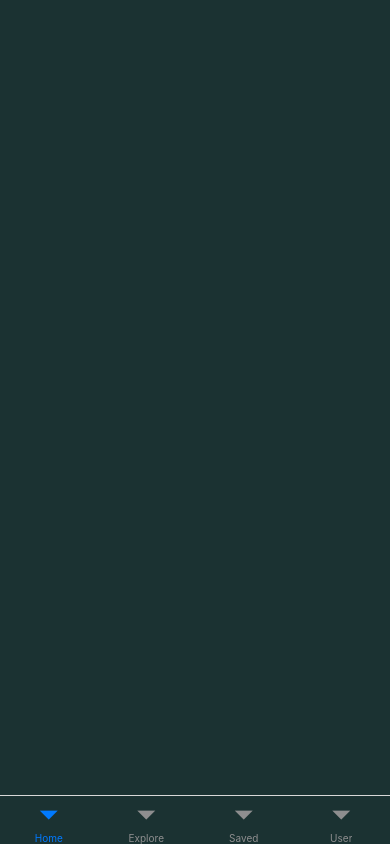
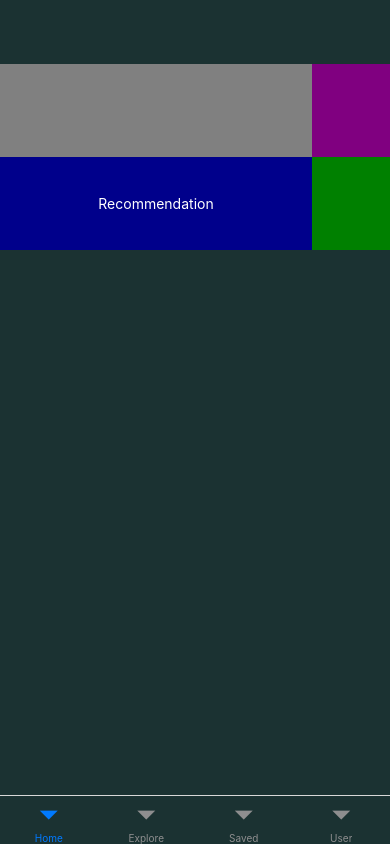
Before and after one commit to chubibi/react-native-test, a React Native app: screen /Home in a window 390 px wide. Built offline with nearby package versions, Linux system fonts and the light colour scheme.

Commit message:
Add Layout Home

```diff
--- a/Views/tabScreens/Home.js
+++ b/Views/tabScreens/Home.js
@@ -1,10 +1,24 @@
-import { SafeAreaView, View, Text, KeyboardAvoidingView} from "react-native";
+import { SafeAreaView, View, Text, KeyboardAvoidingView, TouchableOpacity} from "react-native";
 import {s} from "../../styles/Home";
+import { colors } from "../../constants/colors";
 
 export function Home(){
     return(
         <KeyboardAvoidingView behavior="smooth" style={s.containerHome}>
 
+            <View style={{height:"22%", backgroundColor:"grey",marginTop:64}}>
+                <View style={{height:"50%", backgroundColor:"darkgreen", flexDirection:"row"}}>
+                    <View style={{width:"80%", backgroundColor:"grey"}}>
+                    </View>
+                    <TouchableOpacity style={{backgroundColor:"purple", width:"20%"}}>
+                    </TouchableOpacity>
+                </View>
+                <View style={{height:"50%", backgroundColor:"darkblue", flexDirection:"row"}}>
+                    <Text style={{color:colors.white, width:"80%", alignSelf: "center", textAlign: "center"}}>Recommendation</Text>
+                    <TouchableOpacity style={{backgroundColor:"green",width:"20%"}}>
+                    </TouchableOpacity>
+                </View>
+            </View>
         </KeyboardAvoidingView>
     );
 }
--- a/constants/colors.ts
+++ b/constants/colors.ts
@@ -4,5 +4,6 @@ export const colors:Colores = {
     mainColor:"#1B3232",
     secondaryColor:"#D6A266",
     componentsColor:"",
-    black:"#181818"
+    black:"#181818",
+    white:"white"
 }
--- a/types/colors.ts
+++ b/types/colors.ts
@@ -3,4 +3,5 @@ export type Colores = {
     secondaryColor:string
     componentsColor:string
     black:string
+    white:string
 }
```
